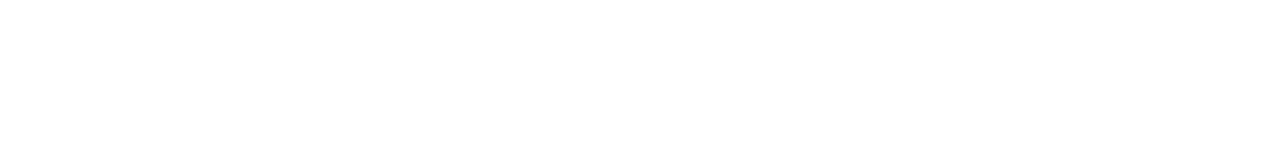
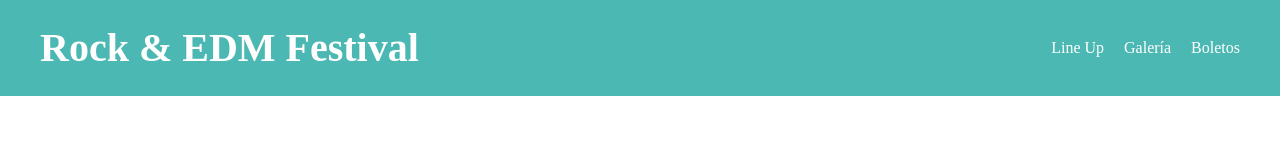
Before and after one commit to oscardenas17/musicFestSASS, a website: page index.html in a window 1280 px wide. Drawn offline with Linux system fonts and the light colour scheme.

Commit message:
Creando el header y nav, aplicando SASS

```diff
--- a/index.html
+++ b/index.html
@@ -6,8 +6,21 @@
     <meta name="viewport" content="width=device-width, initial-scale=1.0">
     <title>Rock & EDM Festival</title>
     <link rel="stylesheet" href="build/css/app.css">
-</head>
+
+
 <body>
+
+    <header class="header">
+        <div class="contenedor contenido-header">
+            <h1>Rock & EDM Festival</h1>
+
+            <nav class="navegacion-principal">
+                <a href="">Line Up</a>
+                <a href="">Galería</a>
+                <a href="">Boletos</a>
+            </nav>
+        </div>
+    </header>
 
 </body>
 </html>
--- a/src/scss/app.scss
+++ b/src/scss/app.scss
@@ -2,3 +2,5 @@
 @import url('https://fonts.googleapis.com/css2?family=Montserrat:wght@300;400;700;900&display=swap');
 @import 'base/variables';
 @import 'base/globales';
+
+@import 'layout/header';
--- a/src/scss/base/_globales.scss
+++ b/src/scss/base/_globales.scss
@@ -32,11 +32,14 @@ img{
 
 h1{
     font-size: 4rem;
+    margin: 0;
 
 }
 h2{
     font-size: 3.6rem;
+    margin: 0;
 }
 h3{
     font-size: 3rem;
+    margin: 0;
 }
--- a/src/scss/base/_variables.scss
+++ b/src/scss/base/_variables.scss
@@ -16,4 +16,6 @@ $delgada: 300;
 $regular: 400;
 $bold: 700;
 $black: 900;
+
 //SEPARACIONES
+$separacion: 5rem;
--- /dev/null
+++ b/src/scss/layout/_header.scss
@@ -0,0 +1,29 @@
+.header{
+    background-color: $verde;
+
+    .contenido-header{
+        padding: $separacion / 2 0;
+
+        display: flex;
+        justify-content: space-between;
+        align-items: center;
+    }
+
+    h1{
+        color: $blanco;
+    }
+}
+
+.navegacion-principal{
+    display: flex;
+    gap: 2rem;
+
+    a{
+        color: $blanco;
+        font-display: 2rem;
+
+        &:hover{
+            color: $amarillo;
+        }
+    }
+}
```
Also changed, not shown: README.md, build/css/app.css.
